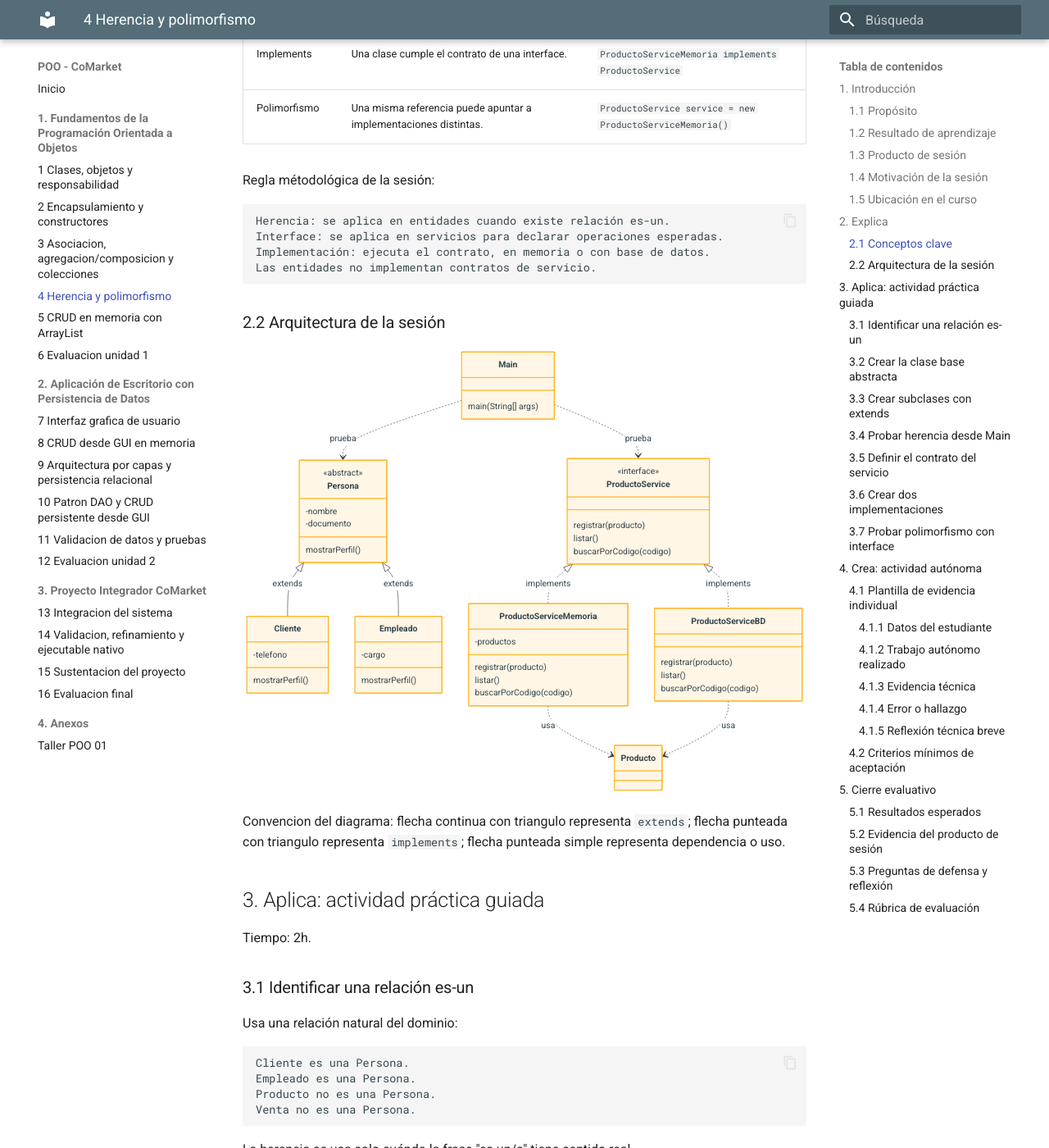
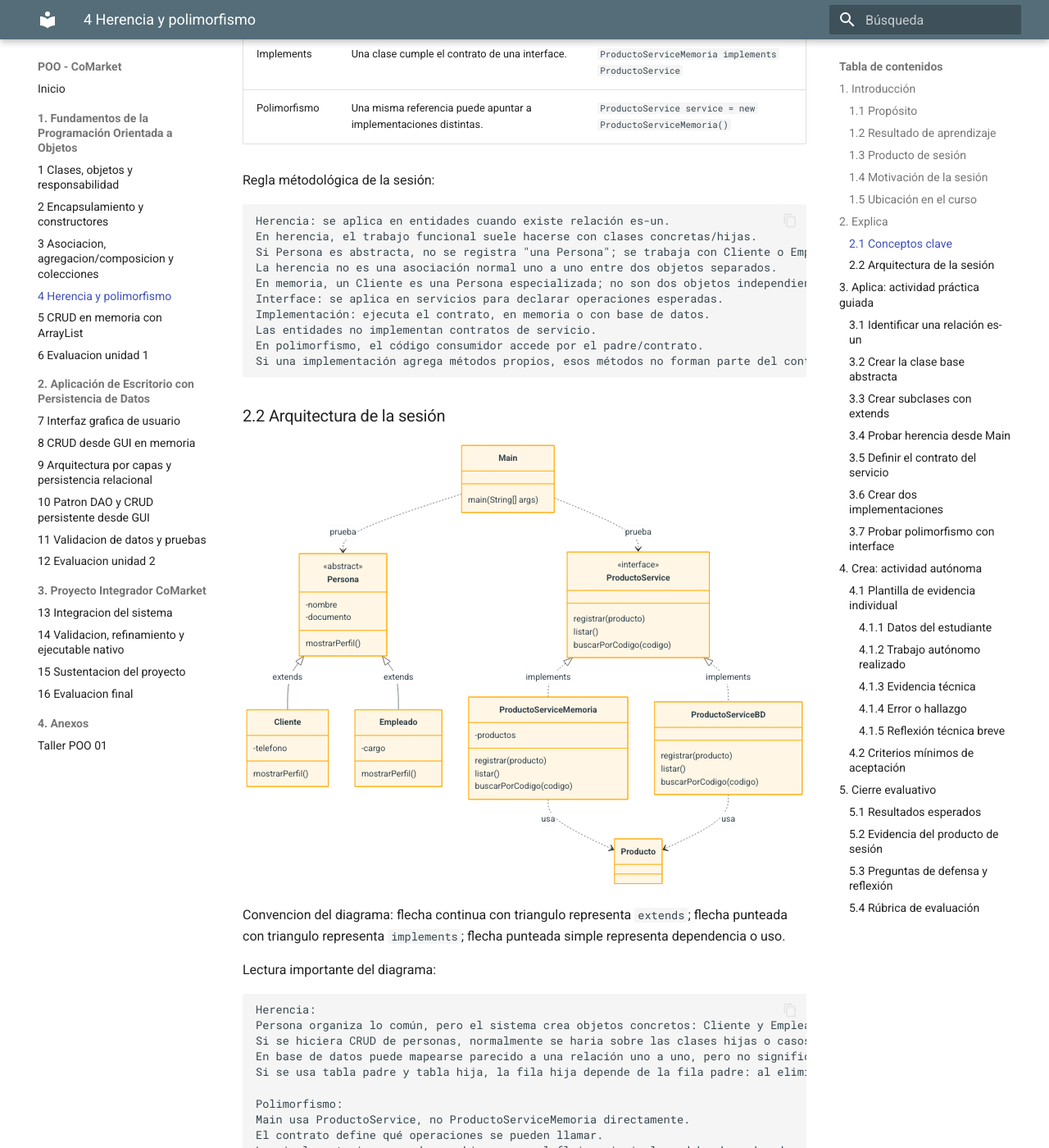
Before and after one commit to 262poo/comarket, an MkDocs documentation site: the page built from docs/S04_Herencia_Polimorfismo.md, in a window 1280 px wide and 1400 px high, scrolled down 1579 px. Shown: the whole window at 82% size. Built offline with MkDocs 1.6.1 and Material for MkDocs 9.7.7, drawn with Linux system fonts in a browser that asks for light colours; some of the changed text lies outside the part shown.

Commit message:
first commit

````diff
--- a/docs/S04_Herencia_Polimorfismo.md
+++ b/docs/S04_Herencia_Polimorfismo.md
@@ -51,9 +51,15 @@
 
 ```text
 Herencia: se aplica en entidades cuando existe relación es-un.
+En herencia, el trabajo funcional suele hacerse con clases concretas/hijas.
+Si Persona es abstracta, no se registra "una Persona"; se trabaja con Cliente o Empleado.
+La herencia no es una asociación normal uno a uno entre dos objetos separados.
+En memoria, un Cliente es una Persona especializada; no son dos objetos independientes.
 Interface: se aplica en servicios para declarar operaciones esperadas.
 Implementación: ejecuta el contrato, en memoria o con base de datos.
 Las entidades no implementan contratos de servicio.
+En polimorfismo, el código consumidor accede por el padre/contrato.
+Si una implementación agrega métodos propios, esos métodos no forman parte del contrato y no deben ser necesarios para el flujo principal.
 ```
 
 ### 2.2 Arquitectura de la sesión
@@ -109,6 +115,21 @@
 
 Convencion del diagrama: flecha continua con triangulo representa `extends`; flecha punteada con triangulo representa `implements`; flecha punteada simple representa dependencia o uso.
 
+Lectura importante del diagrama:
+
+```text
+Herencia:
+Persona organiza lo común, pero el sistema crea objetos concretos: Cliente y Empleado.
+Si se hiciera CRUD de personas, normalmente se haria sobre las clases hijas o casos de uso concretos.
+En base de datos puede mapearse parecido a una relación uno a uno, pero no significa lo mismo.
+Si se usa tabla padre y tabla hija, la fila hija depende de la fila padre: al eliminar el hijo normalmente se elimina también su parte padre.
+
+Polimorfismo:
+Main usa ProductoService, no ProductoServiceMemoria directamente.
+El contrato define qué operaciones se pueden llamar.
+Las implementaciones pueden cambiar, pero el flujo principal no debe depender de métodos que no estén en la interface.
+```
+
 ## 3. Aplica: actividad práctica guiada
 
 Tiempo: 2h.
@@ -125,6 +146,34 @@
 ```
 
 La herencia se usa solo cuándo la frase "es un/a" tiene sentido real.
+
+Nota de diseño:
+
+```text
+Persona es una clase base para compartir datos y comportamiento común.
+Cliente y Empleado son clases concretas.
+Por eso, en una aplicación real, el CRUD se diseña sobre el caso concreto: ClienteService, EmpleadoService o el módulo que corresponda.
+```
+
+Importante para no confundir con base de datos:
+
+```text
+Herencia en POO:
+Cliente es una Persona especializada.
+No representa dos objetos separados relacionados uno a uno.
+
+Asociación uno a uno:
+Dos objetos existen con identidad propia.
+Si eliminas uno, el otro podría seguir existiendo según la regla del negocio.
+
+Herencia mapeada a BD con tabla padre + tabla hija:
+persona(id, nombre, documento)
+cliente(id_persona, telefono)
+
+Aquí la tabla hija extiende a la tabla padre.
+Si eliminas el cliente, también debe eliminarse la parte persona que le pertenece.
+Por eso se parece a uno a uno en tablas, pero conceptualmente sigue siendo herencia.
+```
 
 ### 3.2 Crear la clase base abstracta
 
@@ -210,6 +259,15 @@
 }
 ```
 
+En polimorfismo se programa contra el contrato. Eso significa que el resto del sistema conoce `ProductoService` y no necesita saber si la implementación trabaja en memoria o con base de datos.
+
+Regla práctica:
+
+```text
+Si un método no está declarado en ProductoService, Main no debe depender de ese método.
+Así se puede cambiar ProductoServiceMemoria por ProductoServiceBD sin romper el flujo principal.
+```
+
 ### 3.6 Crear dos implementaciones
 
 Implementación en memoria:
@@ -281,6 +339,14 @@
     }
 }
 ```
+
+Observa que la variable es de tipo `ProductoService`:
+
+```java
+ProductoService service = new ProductoServiceMemoria();
+```
+
+La implementación concreta es `ProductoServiceMemoria`, pero el acceso se hace por el contrato. Esta es la idea central del polimorfismo con interfaces.
 
 ## 4. Crea: actividad autónoma
 
@@ -384,9 +450,13 @@
 
 - La herencia responde a una relación `es-un`.
 - La clase base no reemplaza a las entidades concretas.
+- En herencia, los casos funcionales se trabajan sobre clases concretas cuándo la clase base es abstracta.
+- El estudiante diferencia herencia de una asociación uno a uno.
+- Comprende que la estrategia tabla padre + tabla hija es una forma de persistir herencia, no una asociación común.
 - Hay sobrescritura de comportamiento cuando corresponde.
 - La interface declara operaciones y no guarda datos.
 - Las implementaciones cumplen el contrato con `implements`.
+- En polimorfismo, el acceso se realiza por el contrato y no por métodos propios de una implementación.
 - El estudiante diferencia `extends` de `implements`.
 
 ### 5.2 Evidencia del producto de sesión
@@ -416,7 +486,10 @@
 3. Qué clase implementa el contrato en memoria?
 4. Qué ventaja da declarar `ProductoService service = new ProductoServiceMemoria()`?
 5. Por qué no conviene que una entidad implemente un contrato de servicio?
-6. Cuándo no conviene usar herencia?
+6. Por qué `Main` no debe depender de métodos que solo existan en `ProductoServiceMemoria`?
+7. Por qué herencia no es igual que una asociación uno a uno?
+8. Qué pasaría en BD si se elimina un `Cliente` guardado con tabla padre `persona` y tabla hija `cliente`?
+9. Cuándo no conviene usar herencia?
 
 ### 5.4 Rúbrica de evaluación
 
````
